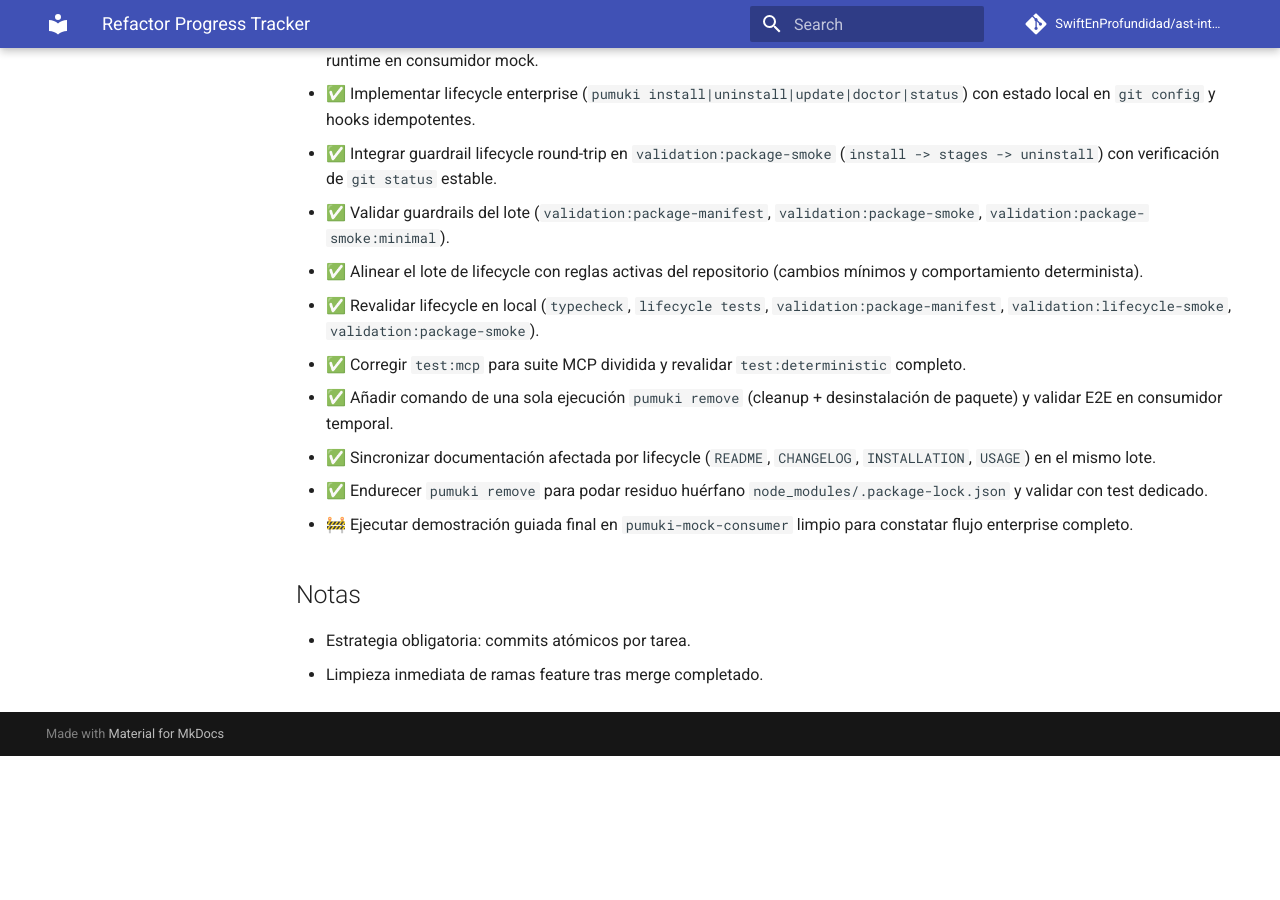
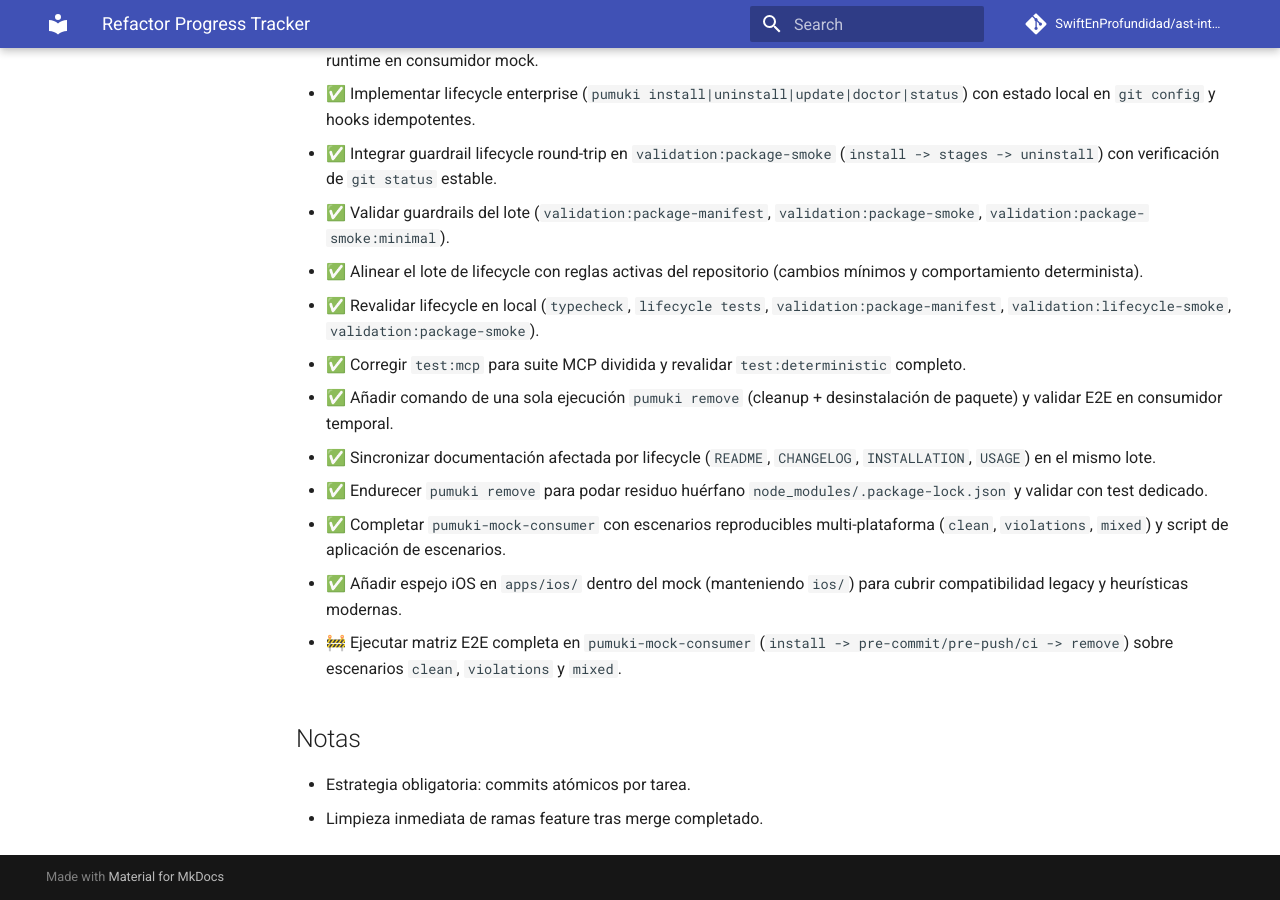
Before and after one commit to SwiftEnProfundidad/ast-intelligence-hooks, an MkDocs documentation site: the page built from docs/REFRACTOR_PROGRESS.md, in a window 1280 px wide and 900 px high, scrolled down 4861 px. Built offline with MkDocs 1.6.1 and Material for MkDocs 9.7.7, drawn with Linux system fonts in a browser that asks for light colours; comment, search, counter and statistics services are not loaded; before the commit the page ends 5617 px from its top, so only the background shows below that.

Commit message:
docs(progress): register complete mock scenarios baseline

```diff
--- a/docs/REFRACTOR_PROGRESS.md
+++ b/docs/REFRACTOR_PROGRESS.md
@@ -145,7 +145,9 @@ Estado consolidado del refactor con seguimiento de tareas y evidencia del avance
 - ✅ Añadir comando de una sola ejecución `pumuki remove` (cleanup + desinstalación de paquete) y validar E2E en consumidor temporal.
 - ✅ Sincronizar documentación afectada por lifecycle (`README`, `CHANGELOG`, `INSTALLATION`, `USAGE`) en el mismo lote.
 - ✅ Endurecer `pumuki remove` para podar residuo huérfano `node_modules/.package-lock.json` y validar con test dedicado.
-- 🚧 Ejecutar demostración guiada final en `pumuki-mock-consumer` limpio para constatar flujo enterprise completo.
+- ✅ Completar `pumuki-mock-consumer` con escenarios reproducibles multi-plataforma (`clean`, `violations`, `mixed`) y script de aplicación de escenarios.
+- ✅ Añadir espejo iOS en `apps/ios/` dentro del mock (manteniendo `ios/`) para cubrir compatibilidad legacy y heurísticas modernas.
+- 🚧 Ejecutar matriz E2E completa en `pumuki-mock-consumer` (`install -> pre-commit/pre-push/ci -> remove`) sobre escenarios `clean`, `violations` y `mixed`.
 
 ## Notas
 - Estrategia obligatoria: commits atómicos por tarea.
```
